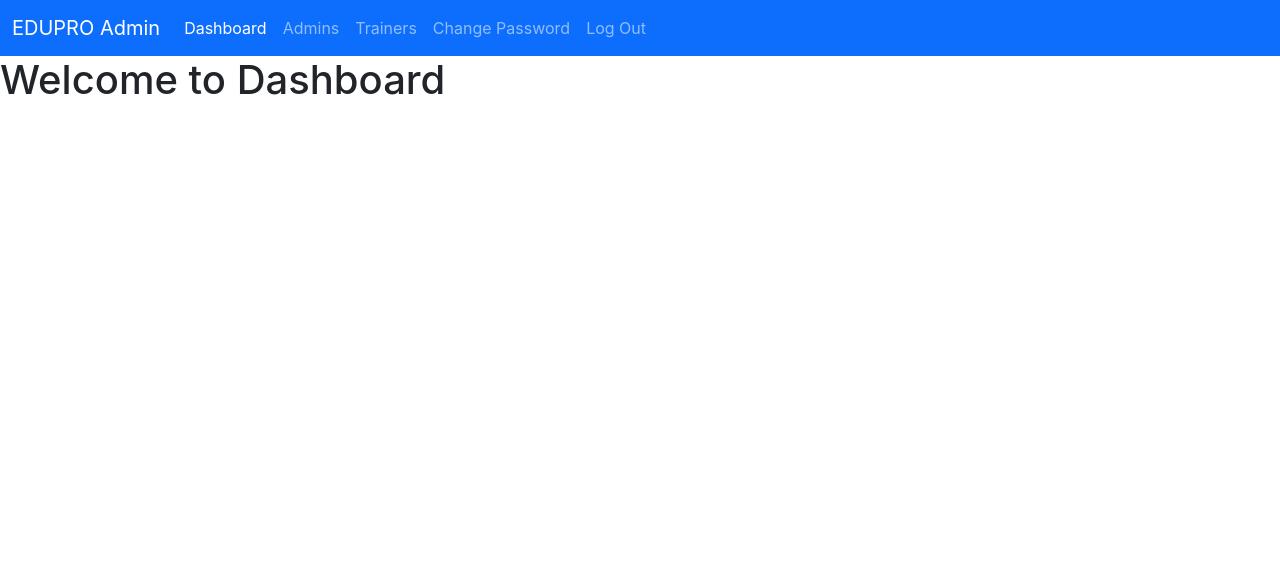
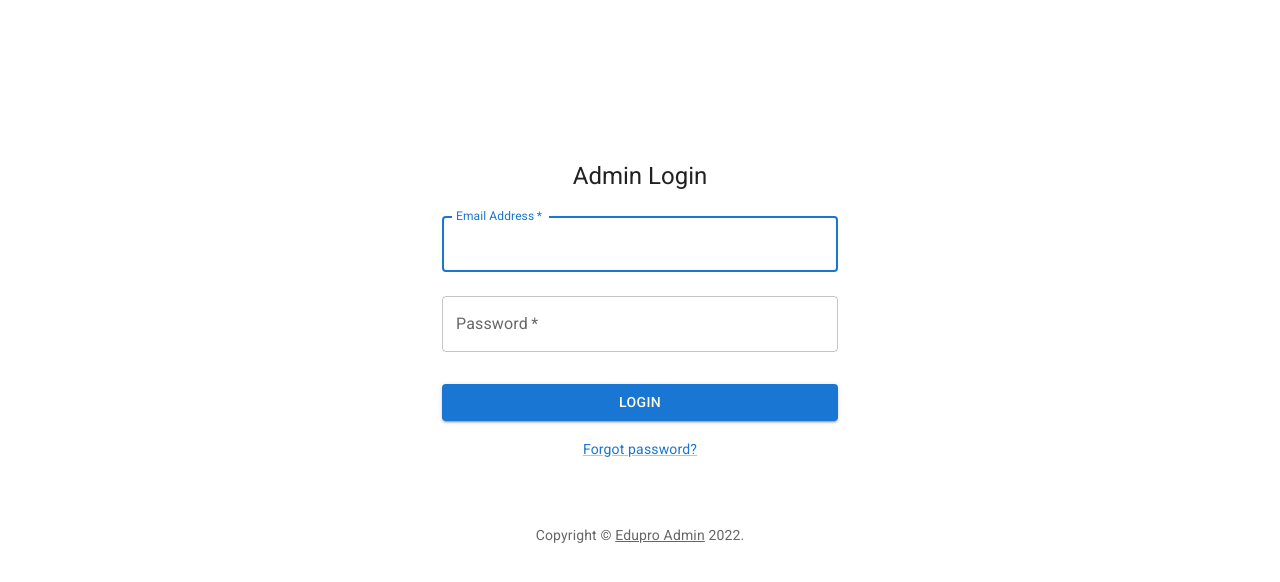
Before and after one commit to gauravbasantani/edupro-lms-admin, a React (Create React App) app: page / in a window 1280 px wide. Shown: the top 582 px of the page. Built offline with nearby package versions, Linux system fonts and the light colour scheme.

Commit message:
login with local storage

```diff
--- a/public/index.html
+++ b/public/index.html
@@ -21,6 +21,7 @@
   integrity="sha384-Zenh87qX5JnK2Jl0vWa8Ck2rdkQ2Bzep5IDxbcnCeuOxjzrPF/et3URy9Bv1WTRi"
   crossorigin="anonymous"
 />
+<link rel="stylesheet" href="https://cdnjs.cloudflare.com/ajax/libs/font-awesome/4.7.0/css/font-awesome.css" integrity="sha512-5A8nwdMOWrSz20fDsjczgUidUBR8liPYU+WymTZP1lmY9G6Oc7HlZv156XqnsgNUzTyMefFTcsFH/tnJE/+xBg==" crossorigin="anonymous" referrerpolicy="no-referrer" />
 <link href="https://cdn.jsdelivr.net/npm/bootstrap@5.2.2/dist/css/bootstrap.min.css" rel="stylesheet" integrity="sha384-Zenh87qX5JnK2Jl0vWa8Ck2rdkQ2Bzep5IDxbcnCeuOxjzrPF/et3URy9Bv1WTRi" crossorigin="anonymous">
 <script src="https://cdn.jsdelivr.net/npm/bootstrap@5.2.2/dist/js/bootstrap.bundle.min.js" integrity="sha384-OERcA2EqjJCMA+/3y+gxIOqMEjwtxJY7qPCqsdltbNJuaOe923+mo//f6V8Qbsw3" crossorigin="anonymous"></script>
 <script src="https://cdn.jsdelivr.net/npm/@popperjs/core@2.11.6/dist/umd/popper.min.js" integrity="sha384-oBqDVmMz9ATKxIep9tiCxS/Z9fNfEXiDAYTujMAeBAsjFuCZSmKbSSUnQlmh/jp3" crossorigin="anonymous"></script>
--- a/src/App.js
+++ b/src/App.js
@@ -1,6 +1,6 @@
 import { BrowserRouter, Routes, Route } from "react-router-dom";
 
-// import Login from './components/Login';
+import Login from './components/Login';
 import Header from './components/Header';
 import Dashboard from "./components/Dashboard";
 
@@ -8,12 +8,15 @@ import Admin from "./components/Admin";
 import Trainers from "./components/Trainers/Trainers";
 
 function App() {
+  let adminLoggedIn = false;
+
   return (
     <>
     <BrowserRouter>
     <Header />
     <Routes>
-      <Route path="/" element={<Dashboard/>}/>
+      <Route path="/" element={<Login/>}/>
+      <Route path="/dashboard" element={<Dashboard/>}/>
       <Route path="admins" element={<Admin/>}/>
       <Route path="trainers" element={<Trainers/>}/>
     </Routes>
@@ -21,7 +24,7 @@ function App() {
     </BrowserRouter>
 
     {/* <Navbar />  */}
-    {/* <Login/> */}
+
     </>
   );
 }
--- a/src/components/Admin.js
+++ b/src/components/Admin.js
@@ -2,7 +2,7 @@
 import axios from 'axios';
 import React, { useEffect, useState } from 'react'
 import { Col, Container, Row, Table } from 'react-bootstrap';
-import { Link, NavLink } from 'react-router-dom'
+import { Link } from 'react-router-dom'
 import Form from 'react-bootstrap/Form';
 import Modal from 'react-bootstrap/Modal';
 import Button from 'react-bootstrap/Button';
@@ -82,7 +82,7 @@ const Admin = () => {
      <div className='container'>
       <div className='breadcrumbs'>
         <p className='bread'>
-          <NavLink to='/'><span Link to='/'>  Admin </span></NavLink>/
+          <Link to='/'><span Link to='/'>  Admin </span></Link>/
           <span >Admin</span>
           </p>
       </div>
--- a/src/components/Dashboard.js
+++ b/src/components/Dashboard.js
@@ -1,9 +1,10 @@
 import React from 'react'
 
 const Dashboard = () => {
+  let name = localStorage.getItem('name');
   return (
     <div>
-      <h1>Welcome to Dashboard</h1>
+      <h1>Welcome to Dashboard {name}</h1>
     </div>
   )
 }
--- a/src/components/Header.js
+++ b/src/components/Header.js
@@ -1,35 +1,37 @@
-import { Link } from 'react-router-dom';
+import { Link, useLocation } from 'react-router-dom';
 // import { NavLink } from 'react-router-dom';
 
 
 const Header = () => {
+  let path = useLocation();
+  if(path.pathname !== '/'){
     return (
       <div>
-      <nav class="navbar navbar-dark navbar-expand-lg bg-primary ">
-  <div class="container-fluid">
-    <Link class="navbar-brand" to="/">EDUPRO Admin</Link>
-    <button class="navbar-toggler" type="button" data-bs-toggle="collapse" data-bs-target="#navbarNav" aria-controls="navbarNav" aria-expanded="false" aria-label="Toggle navigation">
-      <span class="navbar-toggler-icon"></span>
+        <nav className="navbar navbar-dark navbar-expand-lg bg-primary ">
+    <div className="container-fluid">
+      <Link className="navbar-brand" to="/">EDUPRO Admin</Link>
+      <button className="navbar-toggler" type="button" data-bs-toggle="collapse" data-bs-target="#navbarNav" aria-controls="navbarNav" aria-expanded="false" aria-label="Toggle navigation">
+        <span className="navbar-toggler-icon"></span>
       </button>
-    <div class="collapse navbar-collapse " id="navbarNav">
-      <ul class="navbar-nav ">
-        <li class="nav-item">
-          <Link class="nav-link active" aria-current="page" to="/">Dashboard</Link>
+      <div className="collapse navbar-collapse text-right" id="navbarNav">
+        <ul className="navbar-nav ">
+          <li className="nav-item">
+            <Link className="nav-link active" aria-current="page" to="/dashboard">Dashboard</Link>
           </li>
-        <li class="nav-item">
-          <Link to="/admins" class="nav-link" >Admins</Link>
+          <li className="nav-item">
+            <Link to="/admins" className="nav-link" >Admins</Link>
           </li>
-        <li class="nav-item">
-          <Link to="/trainers" class="nav-link" >Trainers</Link>
+          <li className="nav-item">
+            <Link to="/trainers" className="nav-link" >Trainers</Link>
           </li>
-        <li class="nav-item text-right">
-          <Link to="/trainers" class="nav-link" >Change Password</Link>
+          <li className="nav-item text-right">
+            <Link to="/trainers" className="nav-link" >Change Password</Link>
           </li>
-        <ul className='navbar-nav d-flex'>
-        <li class="nav-item">
-          <Link to="/" class="nav-link text-right" >Log Out</Link>
+         <div className='d-flex justify-content-end'>
+          <li className="nav-item">
+            <Link to="/" className="nav-link text-right" >Log Out</Link>
           </li>
-        </ul>
+          </div>
 
 
         </ul>
@@ -38,6 +40,13 @@ const Header = () => {
   </nav>
       </div>
     )
+  }else{
+    return(
+
+      <div></div>
+    )
+  }
+
 }
 
 export default Header
--- a/src/components/Login.js
+++ b/src/components/Login.js
@@ -13,6 +13,7 @@ import Typography from '@mui/material/Typography';
 import Container from '@mui/material/Container';
 import { createTheme, ThemeProvider } from '@mui/material/styles';
 import axios from 'axios';
+import { useNavigate } from 'react-router';
 
 function Copyright(props) {
 
@@ -49,11 +50,16 @@ export default function Login() {
       email : data.email,
       password : data.password
     }).then((res)=>{
-      console.log(res.data);
+      console.log(res.data.data.name);
+      if(res.data.status === 'success'){
+        localStorage.setItem('usertype','admin');
+        localStorage.setItem('name',res.data.data.name);
+        navigate('/dashboard');
+      }
     })
   }
 
-
+  let navigate = useNavigate();
 
   return (
     <ThemeProvider theme={theme}>
--- a/src/components/Trainers/Trainers.js
+++ b/src/components/Trainers/Trainers.js
@@ -1,10 +1,11 @@
 import axios from 'axios';
 import React, { useEffect, useState } from 'react'
 import { Col, Container, Row, Table } from 'react-bootstrap';
-import { Link, NavLink } from 'react-router-dom'
+import { Link } from 'react-router-dom'
 import Form from 'react-bootstrap/Form';
 import Modal from 'react-bootstrap/Modal';
 import Button from 'react-bootstrap/Button';
+import './trainer.css'
 
 // let setdisplay = ''
 const Trainers = () => {
@@ -89,7 +90,7 @@ const Trainers = () => {
      <div className='container'>
       <div className='breadcrumbs'>
         <p className='bread'>
-          <NavLink to='/'><span Link to='/'>  Admin </span></NavLink>/
+          <span >  Admin </span>/
           <span >Trainers</span>
           </p>
       </div>
@@ -97,19 +98,19 @@ const Trainers = () => {
       <div className='text-right'>
       <Button  className='btn btn-primary' onClick={(e)=>{handleShow(e, {})}}>Add</Button>
       </div>
-      <div className='container mt-3'>
-      <Table responsive class="table table-bordered bordered table-stripped">
-        <thead>
-          <tr>
-          <th>Action</th>
+      <div className='container header mt-3'>
+      <Table  responsive="lg" className="table table-bordered stripped bordered">
+        <thead className='text-center'>
+          <tr >
+          <th className='heading'>Action</th>
           <th>Name</th>
           <th>Email</th>
-          <th>Mobile Number</th>
+          <th style={{width:'200px'}}>Mobile Number</th>
           <th>Website</th>
           <th>Password</th>
           <th>Status</th>
           <th>Tagline</th>
-          <th>Gateway ID</th>
+          <th style={{width:'150px'}}>Gateway ID</th>
           </tr>
         </thead>
         <tbody>
@@ -118,9 +119,9 @@ const Trainers = () => {
             return(
               <tr className='mx-5' key={ d._id }>
 
-                <td className='px-3 mx-3'>
-                  <button className="btn btn-primary " onClick={(e)=>{handleShow(e, d)}} >Edit </button>
-                  <button className="btn btn-danger" onClick={(e)=>deletetrainer(e,d._id)} >Delete</button>
+                <td style={{width:'200px'}}>
+                  <button className="btn btn-primary "style={{margin:'5px'}} onClick={(e)=>{handleShow(e, d)}} ><i className='fa fa-pencil'></i></button>
+                  <button className="btn btn-danger " onClick={(e)=>deletetrainer(e,d._id)} ><i className='fa fa-trash-o'></i></button>
                 </td>
 
                 <td>{d.name}</td>
--- /dev/null
+++ b/src/components/Trainers/trainer.css
@@ -0,0 +1,8 @@
+
+
+    @media (max-width: 375px) {
+        .header{
+            width:'500px'
+        }
+
+      }
--- a/src/index.js
+++ b/src/index.js
@@ -6,9 +6,9 @@ import reportWebVitals from './reportWebVitals';
 
 const root = ReactDOM.createRoot(document.getElementById('root'));
 root.render(
-  <React.StrictMode>
+
     <App />
-  </React.StrictMode>
+
 );
 
 // If you want to start measuring performance in your app, pass a function
```
Lines whose indentation alone changed are shown as unchanged.
